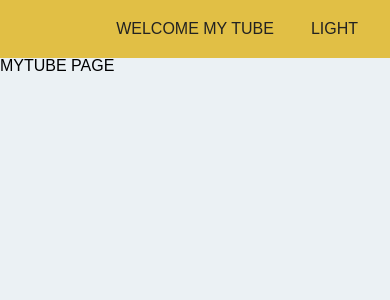
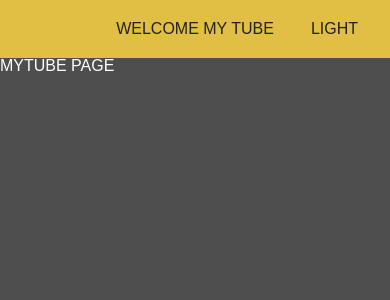
Before and after one commit to mytube-react-project/mytube.react.ts, a React (Create React App) app: page /my-tube in a window 390 px wide. Shown: the top 300 px of the page. Built offline with nearby package versions, Linux system fonts and the light colour scheme.

Commit message:
🌈 style : Responsive GlobalStyle
반응형 전역 스타일링 기능 추가하였습니다.

```diff
--- a/src/App.tsx
+++ b/src/App.tsx
@@ -1,6 +1,6 @@
 import { QueryClient, QueryClientProvider } from '@tanstack/react-query';
 import { lightAndDarkThemeAtom } from 'atoms/util/atom';
-import GlobalStyles from 'libs/styles/globals';
+import { globalStyle } from 'libs/styles/globalStyle';
 import { useRecoilValue } from 'recoil';
 import { ThemeProvider } from 'styled-components';
 import theme from './libs/styles/theme';
@@ -12,10 +12,11 @@ function App() {
   const themeConfig = theme(mode);
   const qureyClient = new QueryClient();
   const routes = useRoutes(Router());
+  const GlobalStyle = globalStyle(themeConfig);
 
   return (
     <QueryClientProvider client={qureyClient}>
-      <GlobalStyles />
+      <GlobalStyle />
       <ThemeProvider theme={themeConfig}>{routes}</ThemeProvider>
     </QueryClientProvider>
   );
--- a/src/libs/styles/globals.ts
+++ b/src/libs/styles/globalStyle.ts
@@ -1,7 +1,7 @@
 import { createGlobalStyle } from 'styled-components';
 import reset from 'styled-reset';
 
-const GlobalStyles = createGlobalStyle`
+export const globalStyle = (theme: any) => createGlobalStyle`
   ${reset}
     * {
       box-sizing: border-box;
@@ -14,7 +14,8 @@ const GlobalStyles = createGlobalStyle`
 
     body {
       line-height: 1;
-      background-color: #EBF1F4;
+      background-color: ${theme.palette.primary};
+      color: ${theme.palette.fontSubColor};
     }
 
     body,
@@ -66,4 +67,3 @@ const GlobalStyles = createGlobalStyle`
       outline: none;
     }
   `;
-export default GlobalStyles;
--- /dev/null
+++ b/src/pages/Main/components/index.ts
@@ -0,0 +1 @@
+export default {};
```
Also changed, not shown: src/components/Input/Input.tsx (+2 -7 lines).
